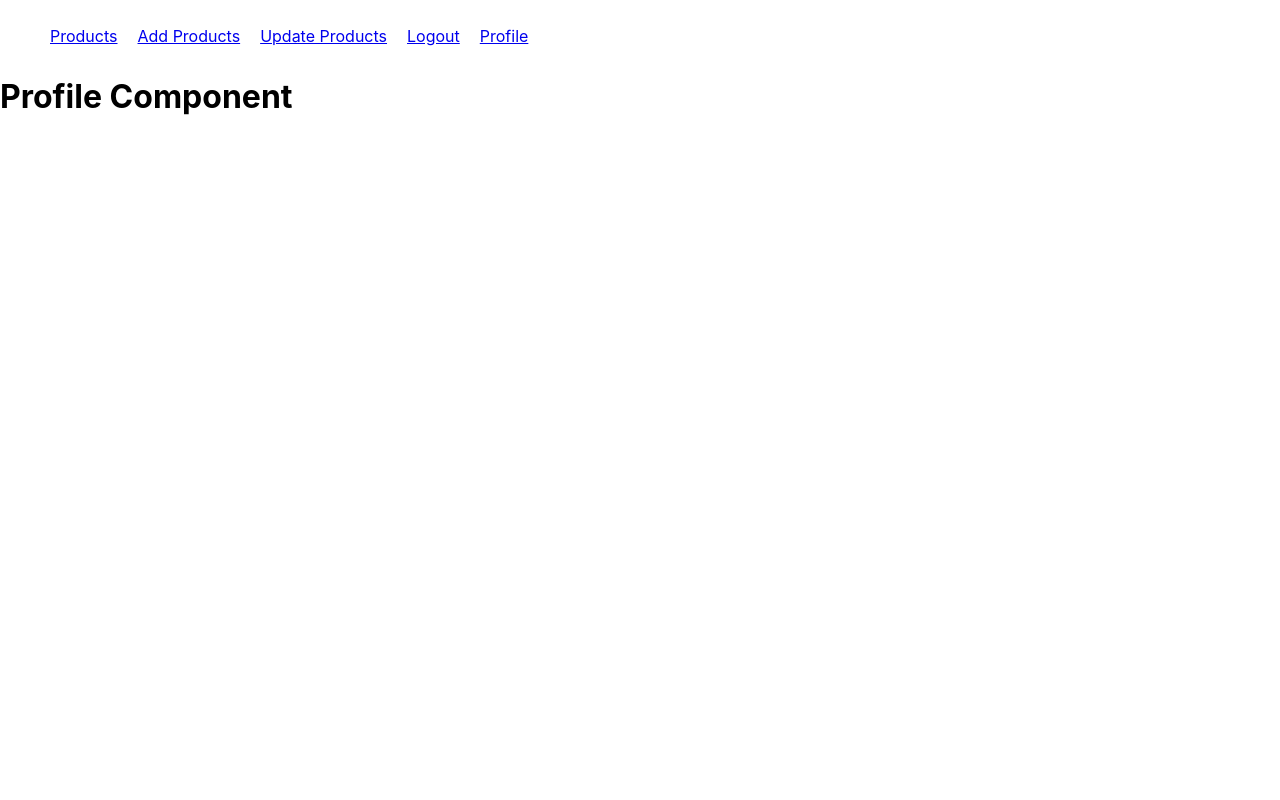
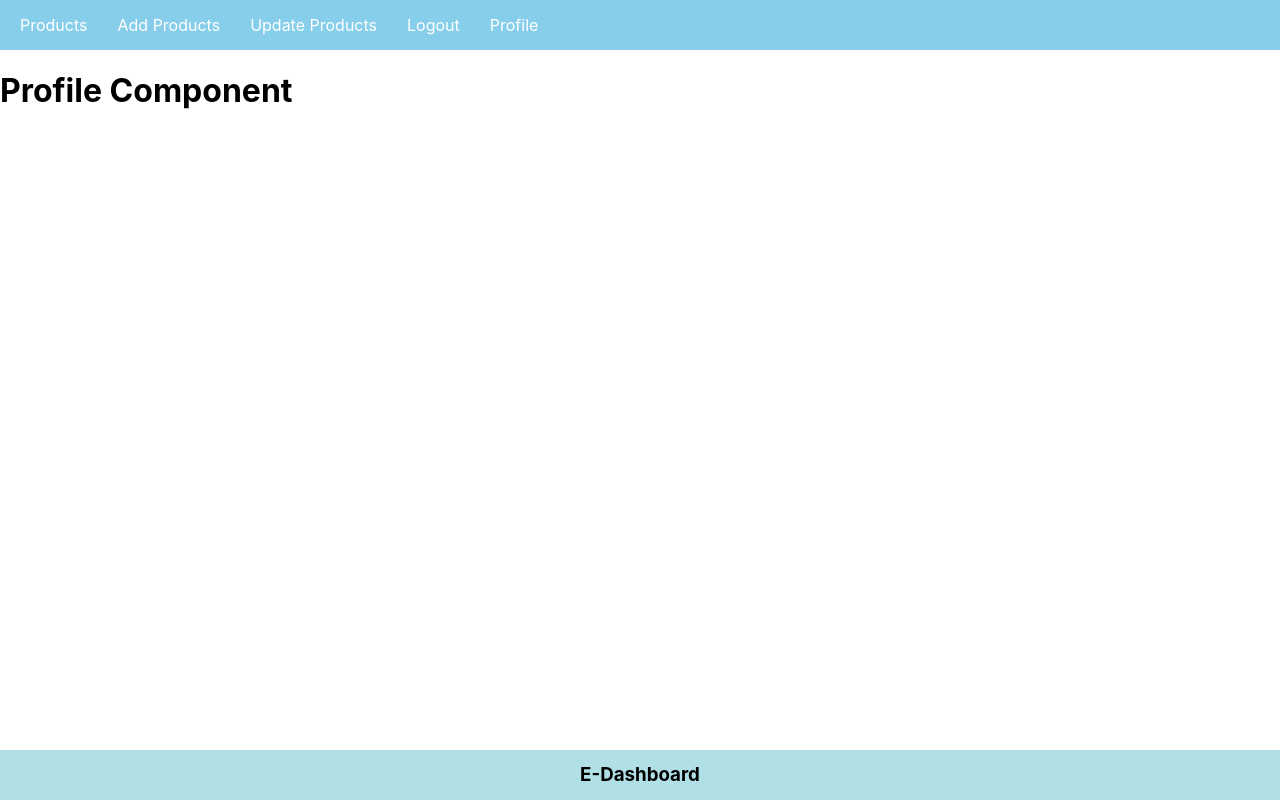
Before and after one commit to richterace/EcommerceDashboard, a React (Create React App) app in the folder frontend/: page /profile in a window 1280 px wide. Built offline with nearby package versions, Linux system fonts and the light colour scheme.

Commit message:
header and footer

```diff
--- a/frontend/src/App.css
+++ b/frontend/src/App.css
@@ -3,9 +3,38 @@
   pointer-events: none;
 }
 
+.nav-ul {
+  margin: 0px;
+  padding: 5px;
+  background-color: skyblue;
+}
+
 .nav-ul li {
   display: inline-block;
   padding: 10px;
+}
+
+
+.nav-ul li a {
+  color: #fff;
+  text-decoration: none;
+  padding: 5px;
+}
+
+.footer {
+  position: fixed;
+  /* Sticks the footer to the bottom of the viewport */
+  bottom: 0;
+  left: 0;
+  right: 0;
+  background-color: powderblue;
+  width: 100%;
+  text-align: center;
+  height: 50px;
+  /* Adjust the height as needed */
+  line-height: 50px;
+  /* Vertically centers text */
+  margin: 0;
 }
 
 @media (prefers-reduced-motion: no-preference) {
--- a/frontend/src/App.js
+++ b/frontend/src/App.js
@@ -1,11 +1,13 @@
 import './App.css';
-import Nav from './Nav';
+import Nav from './components/Nav';
+import Footer from './components/Footer';
 import { BrowserRouter, Routes, Route } from 'react-router-dom';
 
 
 
 function App() {
   return (
+    // creating route for navigation, importing the created nav.js
     <div className="App">
       <BrowserRouter>
         <Nav />
@@ -17,6 +19,9 @@
           <Route path="/profile" element={<h1>Profile Component</h1>} />
         </Routes>
       </BrowserRouter>
+
+      <Footer />
+
     </div>
   );
 }
--- /dev/null
+++ b/frontend/src/components/Footer.js
@@ -0,0 +1,13 @@
+import React from "react";
+
+const Footer = () => {
+    return (
+        <div>
+            <h3 className="footer">
+                E-Dashboard
+            </h3>
+        </div>
+    )
+}
+
+export default Footer;
```
Also changed, not shown: frontend/src/components/Nav.js (renamed from frontend/src/Nav.js).
